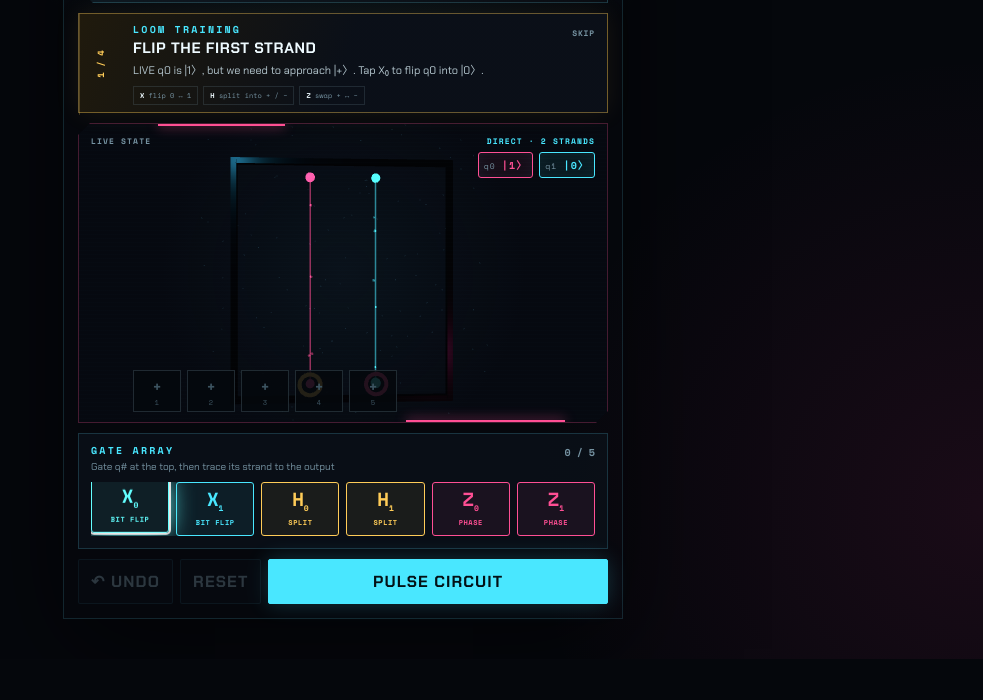
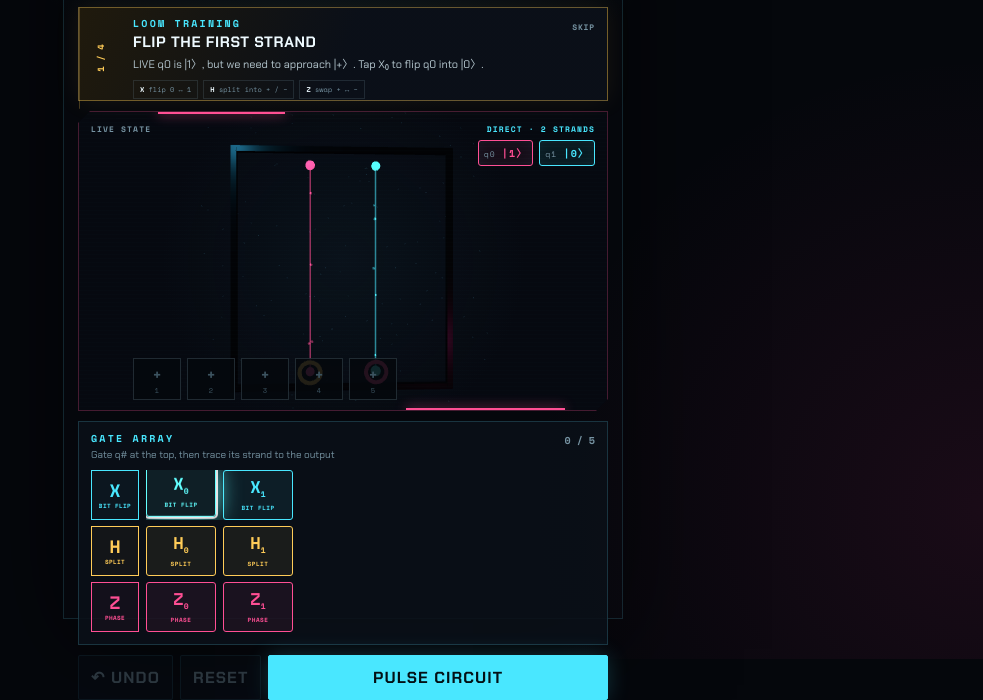
Before and after one commit to Flowtron22/quantum-loom, a website built with Vite: page index.html in a window 1280 px wide. Shown: the part 181-881 px from the top of the page, without its empty margins (297-1280 px from the left). Before the commit the page ends 840 px from the top, so only its background shows below. Built offline with nearby package versions, Linux system fonts and the light colour scheme; animation ran at ten frames a second.

Commit message:
Fix gate tray accessibility

```diff
--- a/src/main.js
+++ b/src/main.js
@@ -356,7 +356,18 @@ function makeGateButton(type, qubit) {
 function renderTray() {
   els.tray.innerHTML = "";
   Object.keys(GATES).forEach((type) => {
-    for (let q = 0; q < puzzle.qubitCount; q += 1) els.tray.appendChild(makeGateButton(type, q));
+    const def = GATES[type];
+    const bank = document.createElement("section");
+    bank.className = `gate-bank gate-bank-${type.toLowerCase()}`;
+    bank.setAttribute("aria-label", `${def.name} gates`);
+    const label = document.createElement("div");
+    label.className = "gate-bank-label";
+    label.innerHTML = `<strong>${def.short}</strong><span>${def.name}</span>`;
+    const row = document.createElement("div");
+    row.className = "gate-row";
+    for (let q = 0; q < puzzle.qubitCount; q += 1) row.appendChild(makeGateButton(type, q));
+    bank.append(label, row);
+    els.tray.appendChild(bank);
   });
 }
 
--- a/src/style.css
+++ b/src/style.css
@@ -153,15 +153,22 @@ h1 { margin: 1px 0 0; font-size: clamp(22px, 5vw, 30px); letter-spacing: 0.06em;
 .gate-panel-heading { display: flex; align-items: flex-start; justify-content: space-between; margin-bottom: 9px; }
 .gate-panel-heading p:last-child { margin: 3px 0 0; color: var(--muted); font-size: 10px; }
 .gate-panel-heading > span { color: var(--muted); font: 700 10px "Space Mono", monospace; }
-.gate-tray { display: grid; grid-auto-flow: column; grid-auto-columns: minmax(62px, 1fr); gap: 7px; overflow-x: auto; scrollbar-width: none; }
-.gate-tray::-webkit-scrollbar { display: none; }
-.gate { height: 54px; padding: 5px; border: 1px solid currentColor; border-radius: 3px; color: var(--cyan); background: rgba(73, 231, 255, 0.07); cursor: grab; transition: transform 0.15s ease, box-shadow 0.15s ease; }
+.gate-tray { display: grid; gap: 6px; }
+.gate-bank { min-width: 0; display: grid; grid-template-columns: 48px minmax(0, 1fr); gap: 7px; align-items: stretch; }
+.gate-bank-label { display: grid; place-items: center; align-content: center; border: 1px solid currentColor; color: var(--cyan); background: rgba(73, 231, 255, 0.04); text-align: center; }
+.gate-bank-label strong { font: 700 18px/1 "Space Mono", monospace; }
+.gate-bank-label span { margin-top: 4px; font: 700 6px/1 "Space Mono", monospace; letter-spacing: 0.06em; }
+.gate-bank-h .gate-bank-label { color: var(--gold); background: rgba(255, 204, 88, 0.04); }
+.gate-bank-z .gate-bank-label { color: var(--pink); background: rgba(255, 79, 148, 0.04); }
+.gate-row { min-width: 0; display: flex; gap: 7px; overflow-x: auto; overscroll-behavior-x: contain; scrollbar-width: thin; scrollbar-color: currentColor rgba(5, 8, 13, 0.8); }
+.gate-row::after { content: ""; flex: 0 0 1px; }
+.gate { flex: 0 0 70px; height: 50px; padding: 5px; border: 1px solid currentColor; border-radius: 3px; color: var(--cyan); background: rgba(73, 231, 255, 0.07); cursor: grab; transition: transform 0.15s ease, box-shadow 0.15s ease; }
 .gate:active { cursor: grabbing; transform: translateY(1px) scale(0.98); }
 .gate:hover { box-shadow: 0 0 18px color-mix(in srgb, currentColor 24%, transparent); }
 .gate.hinted { animation: gate-hint 1.15s ease-in-out infinite; box-shadow: 0 0 0 2px rgba(255, 255, 255, 0.82), 0 0 24px currentColor; }
 @keyframes gate-hint { 50% { transform: translateY(-4px); filter: brightness(1.45); } }
-.gate strong { display: block; font: 700 19px "Space Mono", monospace; line-height: 1; }
-.gate span { display: block; margin-top: 5px; font: 700 7px "Space Mono", monospace; letter-spacing: 0.08em; }
+.gate strong { display: block; font: 700 17px "Space Mono", monospace; line-height: 1; }
+.gate span { display: block; margin-top: 4px; font: 700 6px "Space Mono", monospace; letter-spacing: 0.08em; }
 .gate-h { color: var(--gold); background: rgba(255, 204, 88, 0.07); }
 .gate-z { color: var(--pink); background: rgba(255, 79, 148, 0.07); }
 
```
